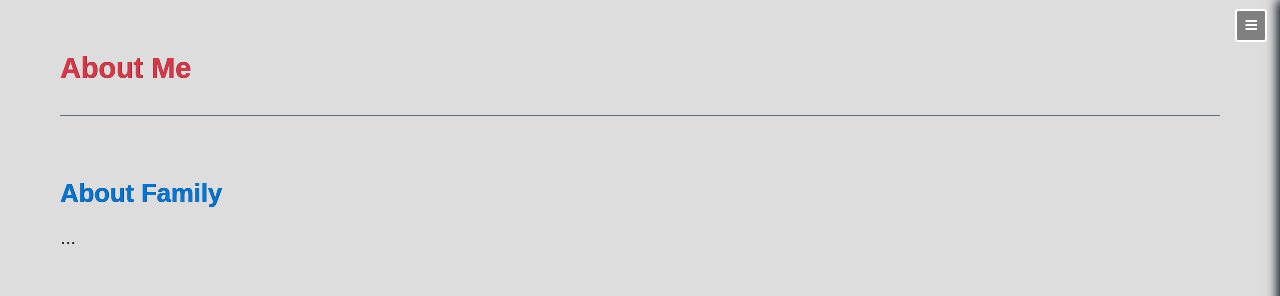
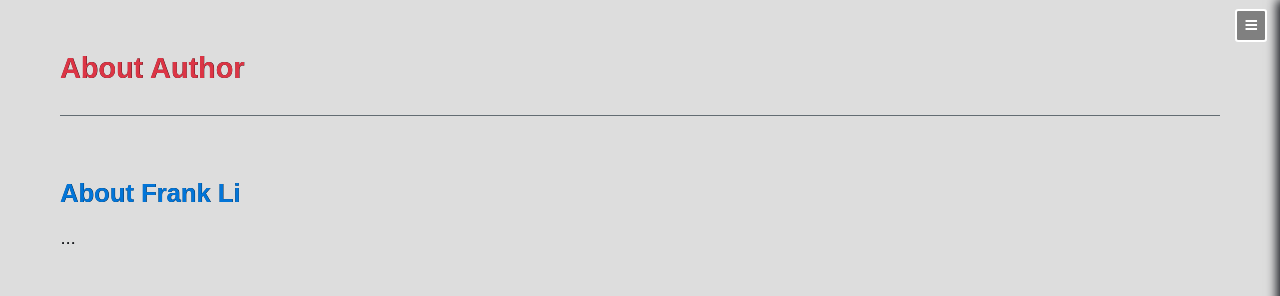
Before and after one commit to lijiulong/lijiulong.github.io, a Jekyll site: the page built from about.html, in a window 1280 px wide. Shown: the top 296 px of the page. Built offline with Jekyll 4.4.1, drawn with Linux system fonts in a browser that asks for light colours; some web fonts are replaced.

Commit message:
Commit updates

```diff
--- a/_includes/footer.html
+++ b/_includes/footer.html
@@ -6,7 +6,7 @@
         <table class="table table-sm">
           <tr>
             <td>Site Author & Owner:</td>
-            <td><a target="_blank" href="/intro.html">Frank Li</a></td>
+            <td><a target="_blank" href="/about.html">Frank Li</a></td>
           </tr>
         </table>
         <p class="text-muted">
--- a/about.html
+++ b/about.html
@@ -1,10 +1,10 @@
 ---
 layout: about
-title: About Me
+title: About Author
 ---
 
 
-## About Family
+## About Frank Li
 
 ...
 
```
Also changed, not shown: img/default-avatar.png (deleted).
